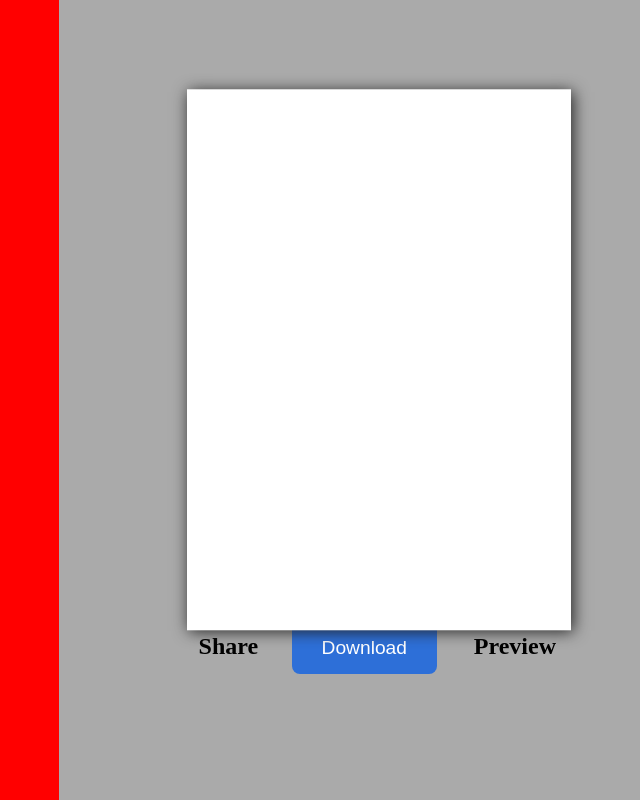
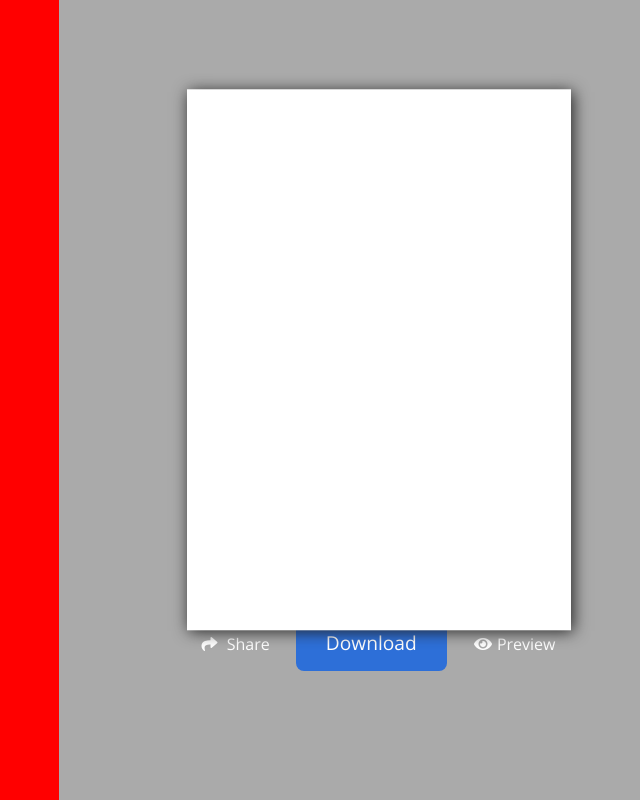
Before and after one commit to teofilp/Build-Your-Resume, a Vue app: page / in a window 1280 px wide. Shown: the whole page, without its empty margins (581-1221 px from the left). Built offline with nearby package versions, Linux system fonts and the light colour scheme.

Commit message:
added icons for cv preview section

```diff
--- a/public/index.html
+++ b/public/index.html
@@ -6,6 +6,8 @@
     <meta name="viewport" content="width=device-width,initial-scale=1.0">
     <link rel="icon" href="<%= BASE_URL %>favicon.ico">
     <link rel="stylesheet" href="../src/assets/colors.css">
+    <link rel="stylesheet" href="https://use.fontawesome.com/releases/v5.8.1/css/all.css"
+    integrity="sha384-50oBUHEmvpQ+1lW4y57PTFmhCaXp0ML5d60M1M7uH2+nqUivzIebhndOJK28anvf" crossorigin="anonymous">
     <title>resume_app</title>
   </head>
   <body style="width: 100%; height: 100vh; margin: 0; padding: 0">
--- a/src/components/ResumePreview.vue
+++ b/src/components/ResumePreview.vue
@@ -1,10 +1,14 @@
 <template>
     <div id="preview_wrapper">
-        <div id="resume_preview"></div>
+        <div id="resume_preview">
+            <div class="resume_overlay">
+                <i class="fas fa-eye"></i>
+            </div>
+        </div>
         <ul class="options">
-            <li><div><h2>Share</h2></div></li>
+            <li><div><h2><i class="fas fa-share"></i> Share</h2></div></li>
             <li><button class="download">Download</button></li>
-            <li><div><h2>Preview</h2></div></li>
+            <li><div><h2><i class="fas fa-eye"></i>Preview</h2></div></li>
 
         </ul>
     </div>
@@ -18,6 +22,10 @@ export default {
 }
 </script>
 <style>
+@import url('https://fonts.googleapis.com/css?family=Open+Sans');
+* {
+    font-family: 'Open Sans', sans-serif;
+}
     #preview_wrapper {
         position: absolute;
         left: 50%;
@@ -37,7 +45,30 @@ export default {
         background: white;
         box-shadow: 2px 2px 15px #222;
     }
-
+    .resume_overlay {
+        position: relative;
+        width: 100%;
+        height: 100%;
+    }
+    .resume_overlay:hover {
+        cursor: pointer;
+    }
+    .resume_overlay:hover i {
+        font-size: 40px;
+        padding: 15px;
+    }
+    .resume_overlay i {
+        position: absolute;
+        left: 50%;
+        top: 50%;
+        transform: translate(-50%, -50%);
+        font-size: 0px;
+        padding: 0px;
+        background: #2d6fd8;
+        color: white;
+        border-radius: 50%;
+        transition: font-size .1s, padding .1s;
+    }
     .options {
         display: table;
         margin: 0;
@@ -54,18 +85,18 @@ export default {
         height: 100%;
     }
 
-    .option li button {
-        height: 100%;
-    }
-
-    .options li div {
-        border: 2px solid transparent;
+    .options li div h2{
+        color: white;
+        font-weight: 300;
+        font-size: 1em;
         border-radius: 12px;
+        padding: 8px 8px;
         transition: background-color .3s;
     }
 
-    .options li div:hover {
-        background: #888;
+    .options li:hover div h2 {
+        background: #999;
+        cursor: pointer;
     }
 
     button.download {
@@ -75,9 +106,14 @@ export default {
         padding: 15px 30px;
         border-radius: 8px;
         color: white;
+        transition: background-color .3s;
+    }
+    i {
+        padding-right: 5px;
     }
 
     button.download:hover {
         cursor: pointer;
+        background: rgb(25, 91, 196);
     }
 </style>
```
